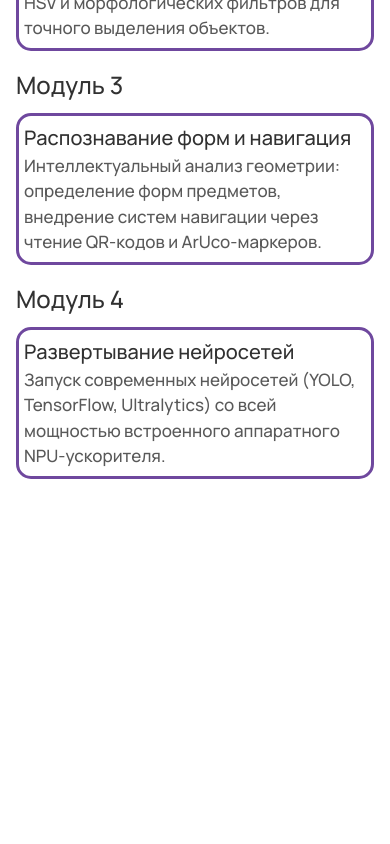
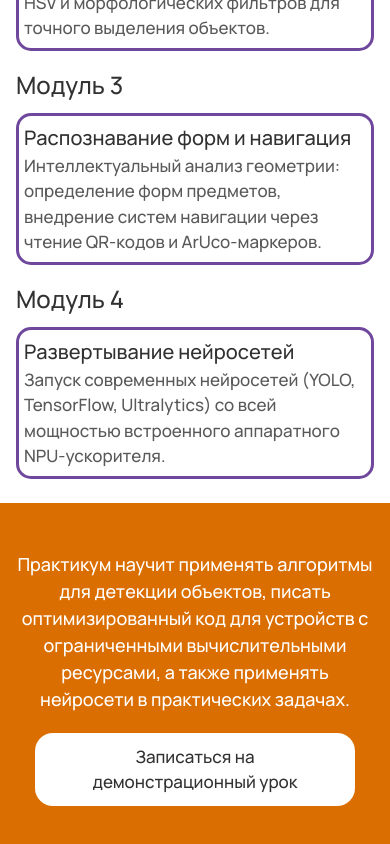
Before and after one commit to denisholmov/edu-cifra, a React (Vite) app: page / in a window 390 px wide. Shown: the part 4261-5105 px from the top of the page. Before the commit the page ends 4764 px from the top, so only its background shows below. Built offline with nearby package versions, Linux system fonts and the light colour scheme.

Commit message:
добавлен блок записаться на демо

```diff
--- /dev/null
+++ b/src/components/pages-content/Demo/index.tsx
@@ -0,0 +1,13 @@
+import styles from "./styles/index.module.css";
+
+export const Demo = () => {
+    return (
+        <section id="demo" className={styles.demo}>
+            <div className={styles.container}>
+                <p className={styles.title}>Практикум научит применять  алгоритмы для детекции объектов, писать оптимизированный код для устройств с ограниченными вычислительными ресурсами, а также применять нейросети в практических задачах.</p>
+                <button className={styles.button}>Записаться на <br />
+                демонстрационный урок</button>
+            </div>
+        </section>
+    )
+}
--- /dev/null
+++ b/src/components/pages-content/Demo/styles/index.module.css
@@ -0,0 +1,117 @@
+.demo {
+    padding: 120px 0;
+    background-color: var(--color-white);
+    background-color: var(--color-orange-danger);
+}
+
+.container {
+    max-width: 1200px;
+    margin: 0 auto;
+    display: flex;
+    flex-direction: column;
+    justify-content: space-between;
+    align-items: center;
+    gap: 60px;
+}
+
+.title {
+    text-align: center;
+    font-family: Manrope;
+    font-weight: 500;
+    font-size: 32px;
+    color: var(--color-white);
+}
+
+.button {
+    padding: 15px 30px;
+    border-radius: 30px;
+    font-size: 32px;
+    color: var(--color-off-black);
+    background-color: var(--color-white);
+}
+
+.button:hover {
+    opacity: 0.8;
+}
+
+@media (max-width: 1240px) {
+  .container {
+    padding: 0 20px;
+  }
+
+  .demo {
+    padding: 100px 0;
+  }
+
+  .title {
+    font-size: 30px;
+  }
+
+  .button {
+    font-size: 28px;
+  }
+}
+
+@media (max-width: 1024px) {
+  .demo {
+    padding: 84px 0;
+  }
+
+  .container {
+    gap: 44px;
+  }
+
+  .title {
+    font-size: 26px;
+  }
+
+  .button {
+    padding: 13px 26px;
+    font-size: 24px;
+    border-radius: 26px;
+  }
+}
+
+@media (max-width: 768px) {
+  .demo {
+    padding: 64px 0;
+  }
+
+  .container {
+    gap: 28px;
+  }
+
+  .title {
+    font-size: 22px;
+  }
+
+  .button {
+    padding: 12px 22px;
+    font-size: 20px;
+    border-radius: 22px;
+  }
+}
+
+@media (max-width: 640px) {
+  .demo {
+    padding: 48px 0;
+  }
+
+  .container {
+    padding: 0 16px;
+    gap: 20px;
+  }
+
+  .title {
+    font-size: 18px;
+  }
+
+  .button {
+    width: 100%;
+    max-width: 320px;
+    padding: 11px 18px;
+    font-size: 17px;
+    border-radius: 18px;
+    text-align: center;
+  }
+}
--- a/src/components/pages/shared/home/index.tsx
+++ b/src/components/pages/shared/home/index.tsx
@@ -8,6 +8,7 @@ import { ContentWorkshop } from "@/components/pages-content/ContentWorkshop";
 
 
 import styles from "./styles/index.module.css";
+import { Demo } from "@/components/pages-content/Demo";
 
 
 export const HomePage = () => {
@@ -22,6 +23,7 @@ export const HomePage = () => {
           <LevelEducation />
           <Equipment />
           <ContentWorkshop />
+          <Demo />
       </main>
     </div>
   );
```
